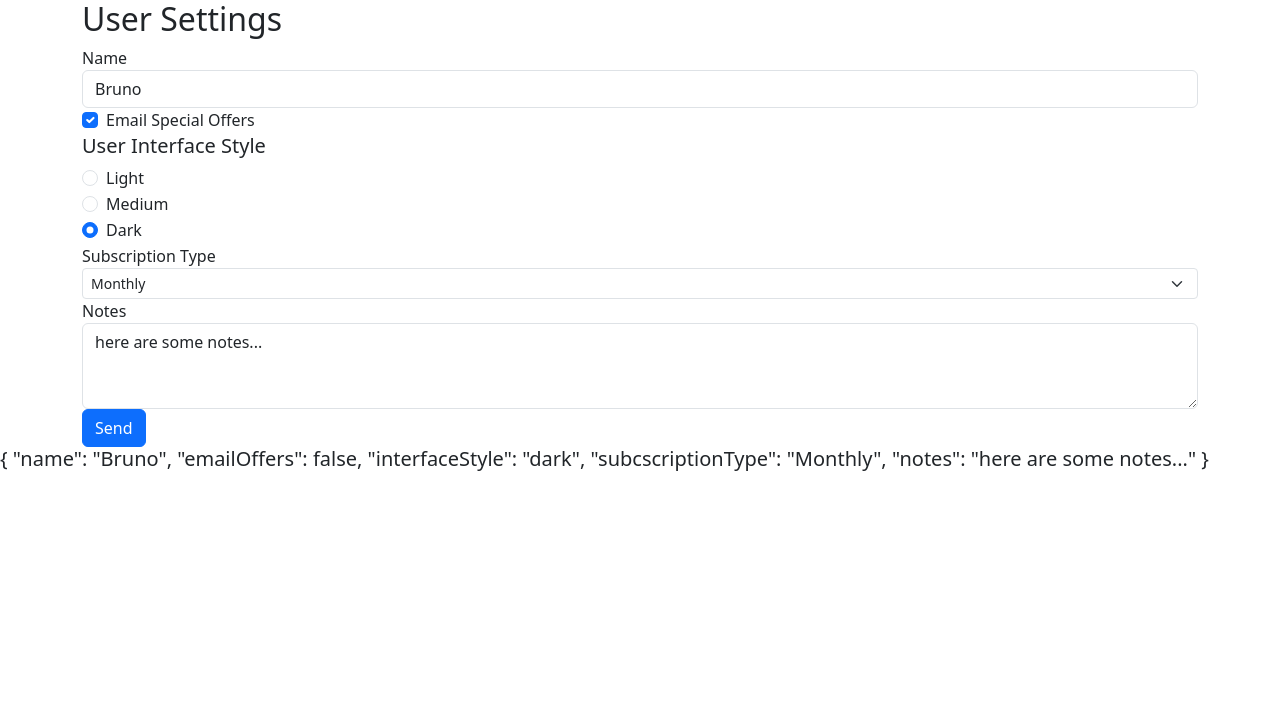
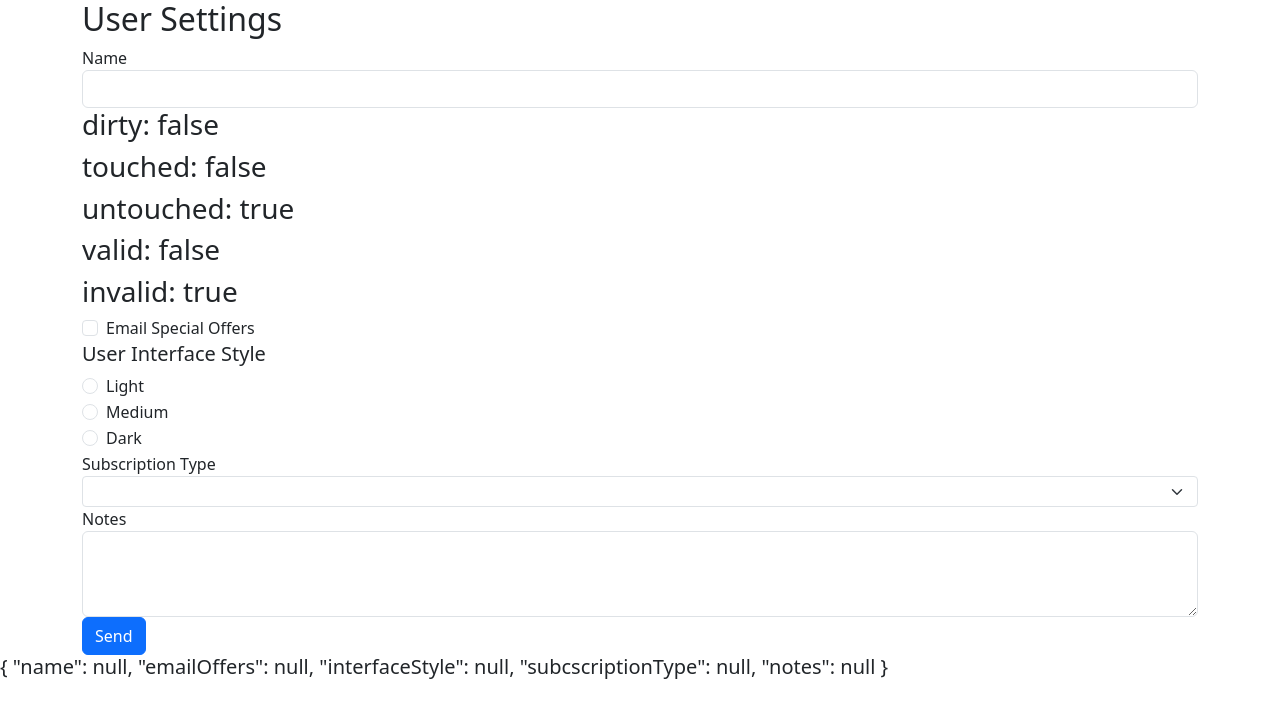
Before and after one commit to enurberk/AngularForms, an Angular app: page / in a window 1280 px wide. Shown: the top 718 px of the page. Built offline with nearby package versions, Linux system fonts and the light colour scheme.

Commit message:
form validation 1

```diff
--- a/src/app/user-settings-form/user-settings-form.component.html
+++ b/src/app/user-settings-form/user-settings-form.component.html
@@ -4,13 +4,23 @@
         <div class="form-group">
             <label for="name">Name</label>
             <input id="name" name="name" class="form-control" [(ngModel)]="userSettings.name"
-            required>
+            required #propertyTest = "ngModel">
+
+            <h3>dirty: {{ propertyTest.dirty }}</h3>
+            <h3>touched: {{ propertyTest.touched }}</h3>
+            <h3>untouched: {{ propertyTest.untouched }}</h3>
+            <h3>valid: {{ propertyTest.valid }}</h3>
+            <h3>invalid: {{ propertyTest.invalid }}</h3>
+
+            <!-- #testClass>
+            {{testClass.className}}-->
+
             <!--required pattern="B.*" type="number" min="2" max="100">-->
         </div>
 
         <div class="form-check">
             <input class="form-check-input" type="checkbox" id="emailOffers" name="emailOffers"
-                [(ngModel)]="userSettings.name">
+                [(ngModel)]="userSettings.emailOffers">
             <label class="form-check-label" for="emailOffers">
                 Email Special Offers
             </label>
@@ -78,4 +88,4 @@
     </form>
 </div>
 
-<h5>{{ originalUserSettings | json}}</h5>
+<h5>{{ userSettings | json}}</h5>
--- a/src/app/user-settings-form/user-settings-form.component.ts
+++ b/src/app/user-settings-form/user-settings-form.component.ts
@@ -9,11 +9,11 @@ import { UserSettings } from '../data/user-settings';
 export class UserSettingsFormComponent implements OnInit {
 
   originalUserSettings: UserSettings = {
-    name: 'Bruno',
-    emailOffers: false,
-    interfaceStyle: 'dark',
-    subcscriptionType: 'Monthly',
-    notes: 'here are some notes...'
+    name: null,
+    emailOffers: null,
+    interfaceStyle: null,
+    subcscriptionType: null,
+    notes: null
   };
 
   userSettings: UserSettings = {...this.originalUserSettings};
```
Also changed, not shown: src/app/data/user-settings.ts (+5 -5 lines).
